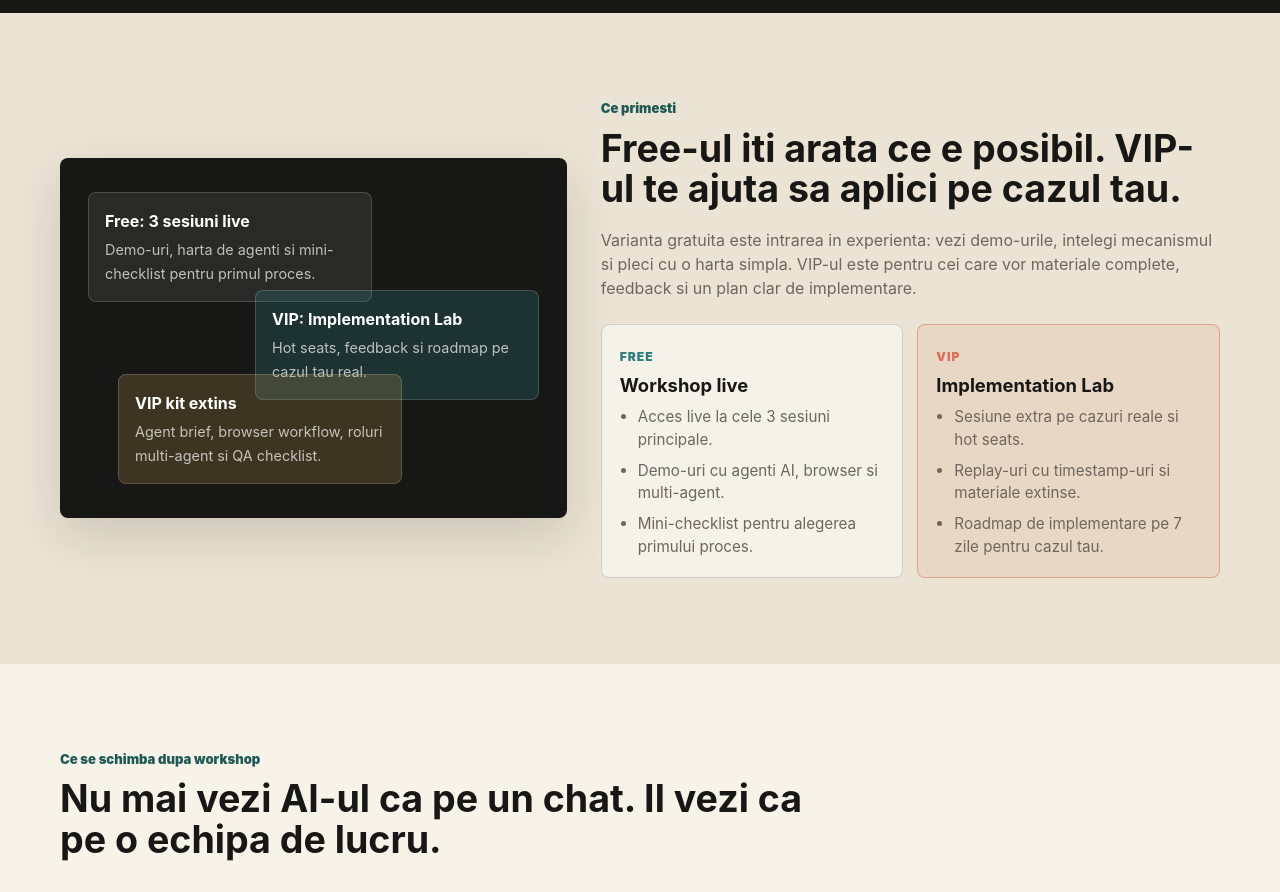
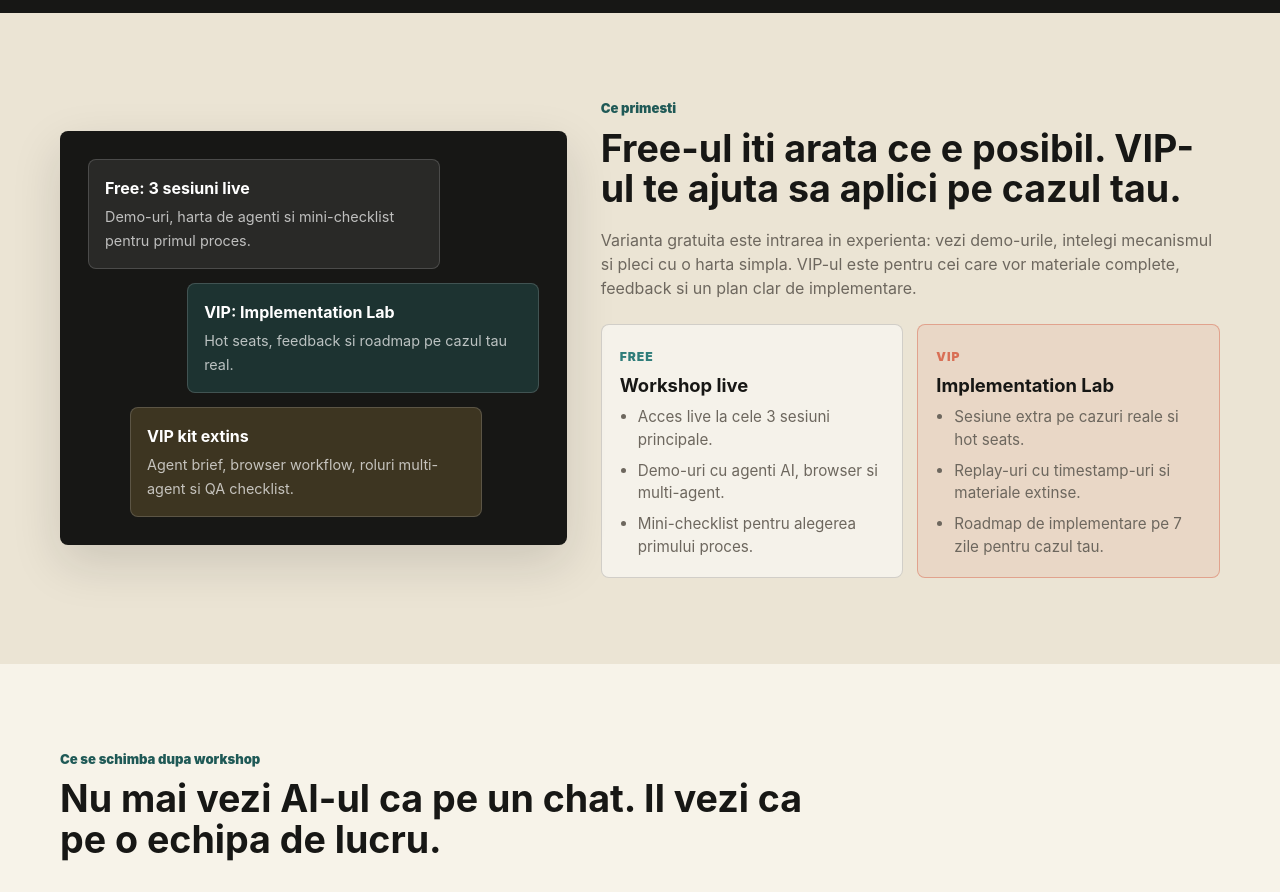
Before and after one commit to CalinFlr/AiWebminar, a website: page index.html in a window 1280 px wide. Shown: the part 2900-3792 px from the top of the page. Drawn offline with Linux system fonts and the light colour scheme; no server answers.

Commit message:
Stabilize receive-section card layout

```diff
--- a/index.html
+++ b/index.html
@@ -663,7 +663,10 @@
 
     .toolkit-visual {
       min-height: 360px;
-      position: relative;
+      display: grid;
+      align-content: center;
+      gap: 14px;
+      padding: 28px;
       overflow: hidden;
       border-radius: 8px;
       background: var(--ink);
@@ -671,8 +674,7 @@
     }
 
     .tool-card {
-      position: absolute;
-      width: 56%;
+      width: min(78%, 360px);
       border: 1px solid rgba(255, 255, 255, 0.16);
       border-radius: 8px;
       padding: 16px;
@@ -681,19 +683,17 @@
     }
 
     .tool-card:nth-child(1) {
-      top: 34px;
-      left: 28px;
+      justify-self: start;
     }
 
     .tool-card:nth-child(2) {
-      top: 132px;
-      right: 28px;
+      justify-self: end;
       background: rgba(47, 125, 122, 0.28);
     }
 
     .tool-card:nth-child(3) {
-      bottom: 34px;
-      left: 58px;
+      justify-self: start;
+      margin-left: 42px;
       background: rgba(184, 149, 76, 0.24);
     }
 
@@ -1382,8 +1382,9 @@
       .tool-card:nth-child(1),
       .tool-card:nth-child(2),
       .tool-card:nth-child(3) {
-        position: static;
         width: 100%;
+        justify-self: stretch;
+        margin-left: 0;
       }
 
       .persona-tabs,
@@ -1684,7 +1685,7 @@
       </div>
     </section>
 
-    <section class="section section-alt" aria-labelledby="toolkit-title">
+    <section class="section section-alt" id="ce-primesti" aria-labelledby="toolkit-title">
       <div class="container toolkit">
         <div class="toolkit-visual" aria-hidden="true">
           <div class="tool-card">
```
